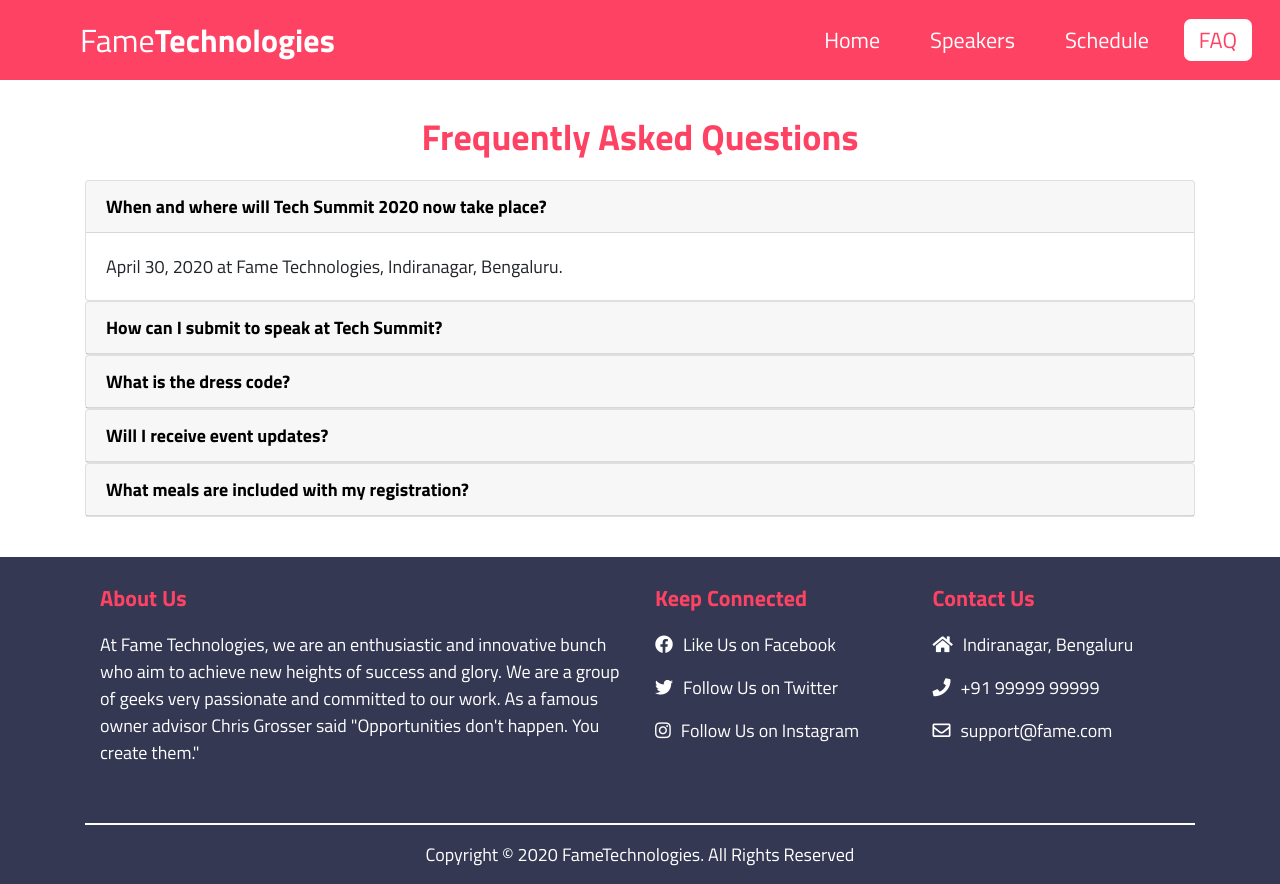
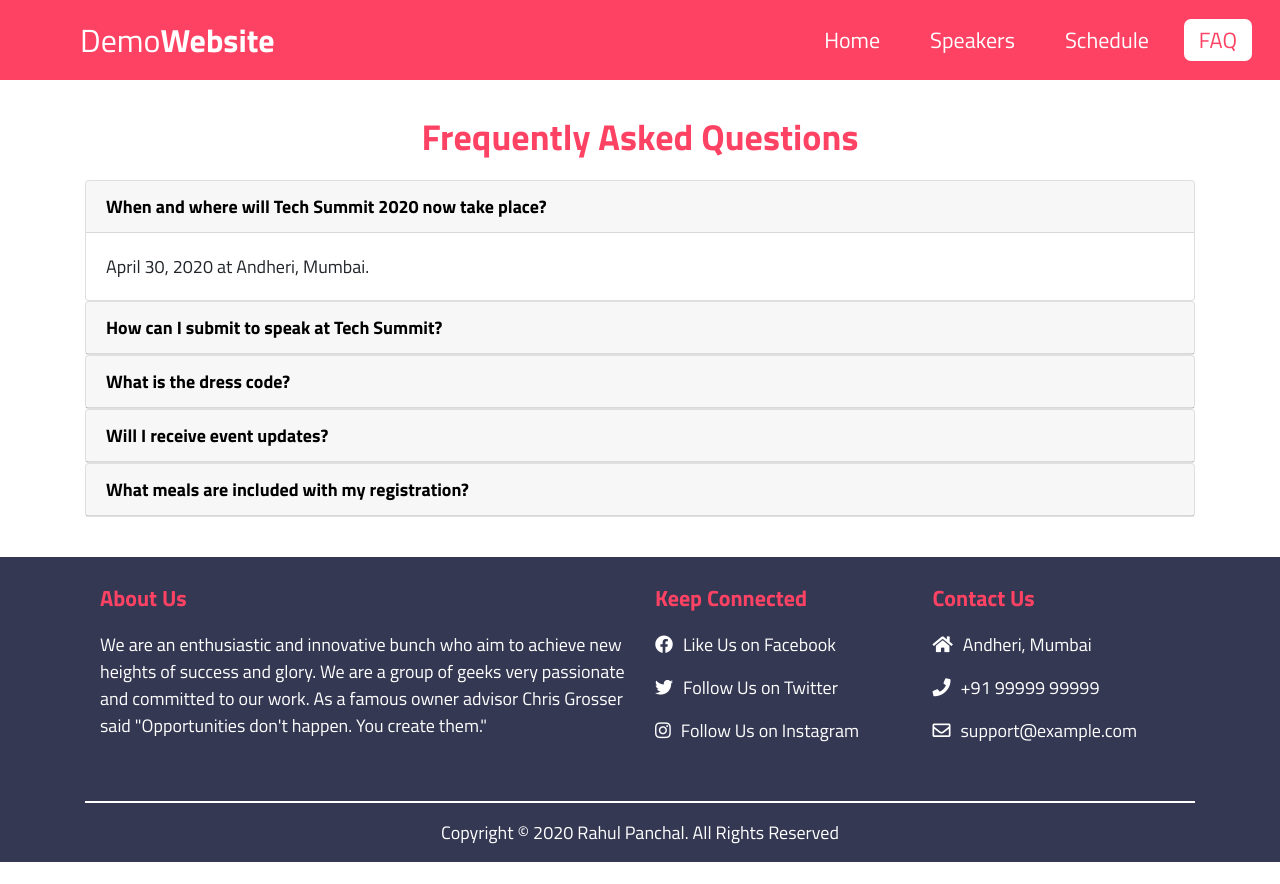
Before and after one commit to iamrahulpanchal/TechSummitConference, a plain HTML site: page faq.html in a window 1280 px wide. After the commit the page ends 862 px from the top, so only its background shows below. Drawn offline with nearby package versions, Linux system fonts and the light colour scheme.

Commit message:
Edited Navbar and Footer Text

```diff
--- a/faq.html
+++ b/faq.html
@@ -21,7 +21,7 @@
 		<label for="check" class="checkbtn">
 			<i class="fas fa-bars"></i>
 		</label>
-		<label class="logo"><a href="index.html">Fame<strong>Technologies</strong></a></label>
+		<label class="logo"><a href="index.html">Demo<strong>Website</strong></a></label>
 		<ul>
 			<li><a href="index.html">Home</a></li>
 			<li><a href="speakers.html">Speakers</a></li>
@@ -43,7 +43,7 @@
 			  </div>
 			  <div id="collapseOne" class="collapse show" data-parent="#accordion">
 			    <div class="card-body" style="font-weight: normal;">
-					April 30, 2020 at Fame Technologies, Indiranagar, Bengaluru.
+					April 30, 2020 at Andheri, Mumbai.
 			    </div>
 			  </div>
 			</div>
@@ -108,7 +108,7 @@
 			<div class="row">
 				<div class="col-md-6 col-lg-6 col-xs-12 col-sm-12 inner-div">
 					<p class="footer-header">About Us</p>
-					<p class="footer-content">At Fame Technologies, we are an enthusiastic and innovative bunch who aim to achieve new heights of success and glory. We are a group of geeks very passionate and committed to our work. As a famous owner advisor Chris Grosser said "Opportunities don't happen. You create them."</p>
+					<p class="footer-content">We are an enthusiastic and innovative bunch who aim to achieve new heights of success and glory. We are a group of geeks very passionate and committed to our work. As a famous owner advisor Chris Grosser said "Opportunities don't happen. You create them."</p>
 				</div>
 				<div class="col-md-3 col-lg-3 col-xs-12 col-sm-12 inner-div">
 					<p class="footer-header">Keep Connected</p>
@@ -118,14 +118,14 @@
 				</div>
 				<div class="col-md-3 col-lg-3 col-xs-12 col-sm-12 inner-div">
 					<p class="footer-header">Contact Us</p>
-					<p class="footer-content"><span><i class="fas fa-home"></i></span>Indiranagar, Bengaluru</p>
+					<p class="footer-content"><span><i class="fas fa-home"></i></span>Andheri, Mumbai</p>
 					<p class="footer-content"><span><i class="fas fa-phone"></i></span>+91 99999 99999</p>
-					<p class="footer-content"><span><i class="far fa-envelope"></i></span>support@fame.com</p>
+					<p class="footer-content"><span><i class="far fa-envelope"></i></span>support@example.com</p>
 				</div>
 			</div>
 			<hr />
 			<div class="row copyright-div">
-				<p>Copyright &copy; 2020 FameTechnologies. All Rights Reserved</p>
+				<p>Copyright &copy; 2020 Rahul Panchal. All Rights Reserved</p>
 			</div>
 		</div>
 	</div>
```
Also changed, not shown: index.html (+6 -6 lines), schedule.html (+5 -5 lines), speakers.html (+5 -5 lines).
